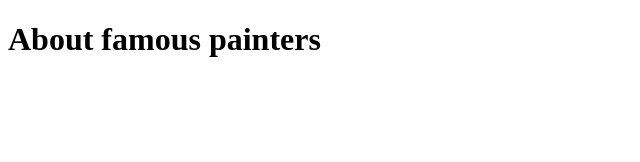
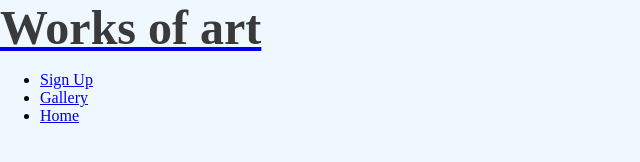
Before and after one commit to mariaarnesson/history-website, a plain HTML site: page index.html in a window 1280 px wide. Shown: the whole page, without its empty margins (0-640 px from the left). Drawn offline with Linux system fonts and the light colour scheme.

Commit message:
Add basic header structure

```diff
--- a/assets/css/style.css
+++ b/assets/css/style.css
@@ -0,0 +1,23 @@
+@import url('https://fonts.googleapis.com/css2?family=Dancing+Script&family=Josefin+Sans:wght@300&display=swap');
+
+body {
+    font-family: josefin+Sans;
+    margin:0;
+    background-color: aliceblue;
+}
+
+h1, h2, h3 {
+    font-family: dancing+script;
+    color: #3a3a3a;
+}
+
+h1 {
+    font-size: 3rem;
+    margin: 0;
+}
+.black-background {
+    background-color: black;
+}
+#home {
+    background-image: ('https://images.pexels.com/photos/697673/pexels-photo-697673.jpeg?auto=compress&cs=tinysrgb&w=1260&h=750&dpr=1');
+}
--- a/index.html
+++ b/index.html
@@ -6,10 +6,31 @@
         <meta name="description" content="History webside about famous painters">
         <meta name="keywords" content="history webside, painters">
 
-        <link rel="stylesheet" href="">
+        <link rel="stylesheet" href="assets/css/style.css">
         <title>Famous painters</title>
+
+
+
     </head>
     <body>
-        <h1>About famous painters</h1>
+        <header>
+            <a href="index.html">
+                  <h1>Works of art</h1>
+        </a>
+        <nav>
+            <ul id="menu">
+                <li>
+                    <a href="#">Sign Up</a>
+                </li>
+                <li>
+                    <a href="#">Gallery</a>
+                </li>
+                <li>
+                    <a href="index.html" class="active">Home</a>
+                </li>
+            </ul>
+        </nav>
+        </header>
+
     </body>
 </html>
```
Also changed, not shown: 1 other file.
